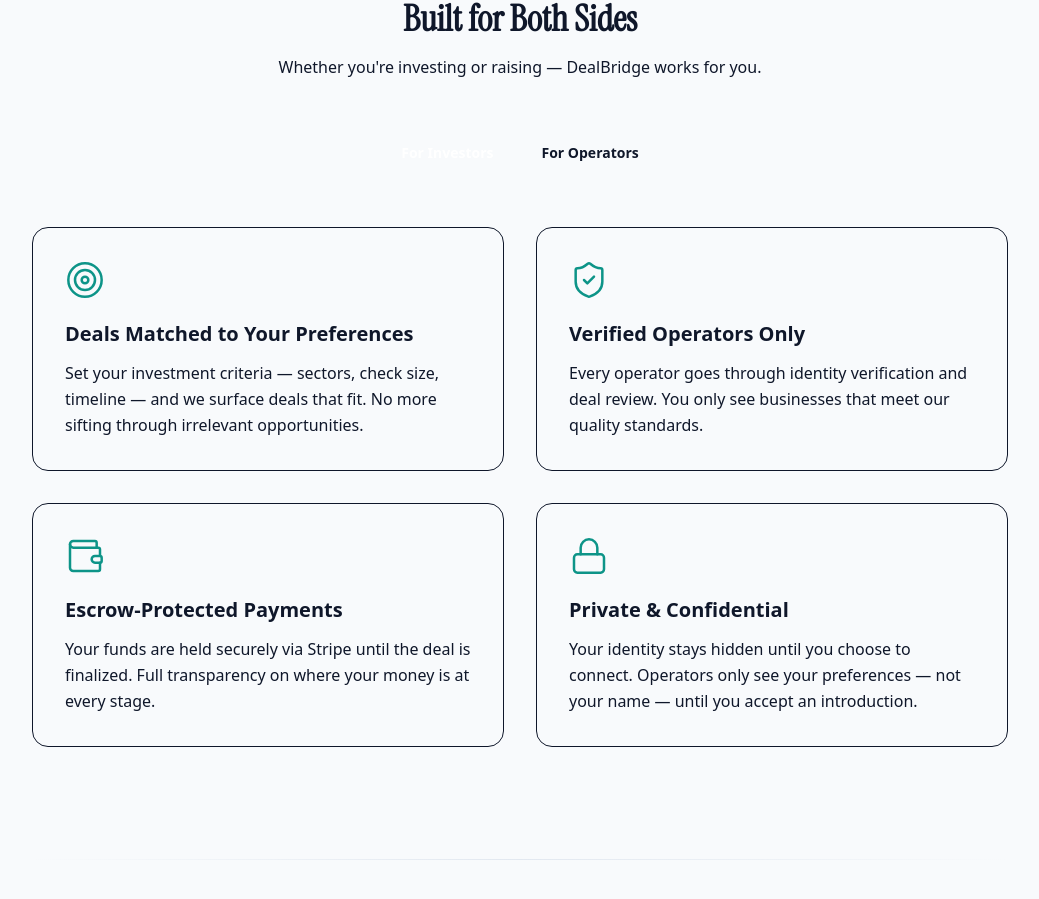
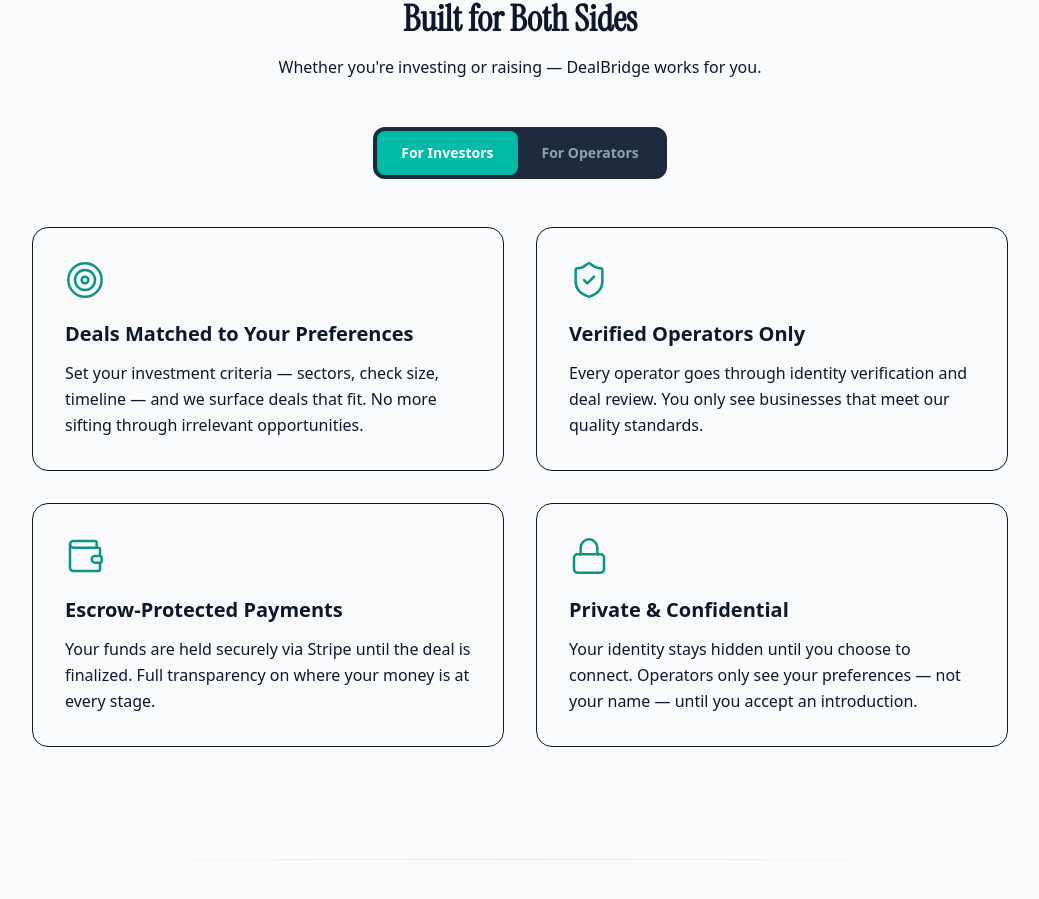
Before and after one commit to asaddawoodani/dealbridge, a Next.js app: page / in a window 1280 px wide. Shown: the part 853-1752 px from the top of the page, without its empty margins (120-1159 px from the left). Built offline with nearby package versions, Linux system fonts and the light colour scheme; no server answers.

Commit message:
Fix tab switcher styling with dark pill toggle and strong active contrast
Co-Authored-By: Claude Opus 4.6 <noreply@anthropic.com>

```diff
--- a/components/landing/ValuePropTabs.tsx
+++ b/components/landing/ValuePropTabs.tsx
@@ -74,14 +74,14 @@ export default function ValuePropTabs() {
   return (
     <>
       <div className="flex justify-center mb-12">
-        <div className="inline-flex rounded-xl p-1 bg-[--bg-elevated]">
+        <div className="inline-flex rounded-xl p-1 bg-slate-800">
           <button
             onClick={() => setActiveTab("investor")}
             className={[
               "px-6 py-3 rounded-lg text-sm font-semibold transition-all",
               activeTab === "investor"
-                ? "bg-[--accent] text-white"
-                : "text-[--text-muted] hover:text-[--text-secondary]",
+                ? "bg-teal-500 text-white shadow-md"
+                : "text-slate-400 hover:text-slate-200",
             ].join(" ")}
           >
             For Investors
@@ -91,8 +91,8 @@ export default function ValuePropTabs() {
             className={[
               "px-6 py-3 rounded-lg text-sm font-semibold transition-all",
               activeTab === "operator"
-                ? "bg-[--accent] text-white"
-                : "text-[--text-muted] hover:text-[--text-secondary]",
+                ? "bg-teal-500 text-white shadow-md"
+                : "text-slate-400 hover:text-slate-200",
             ].join(" ")}
           >
             For Operators
```
